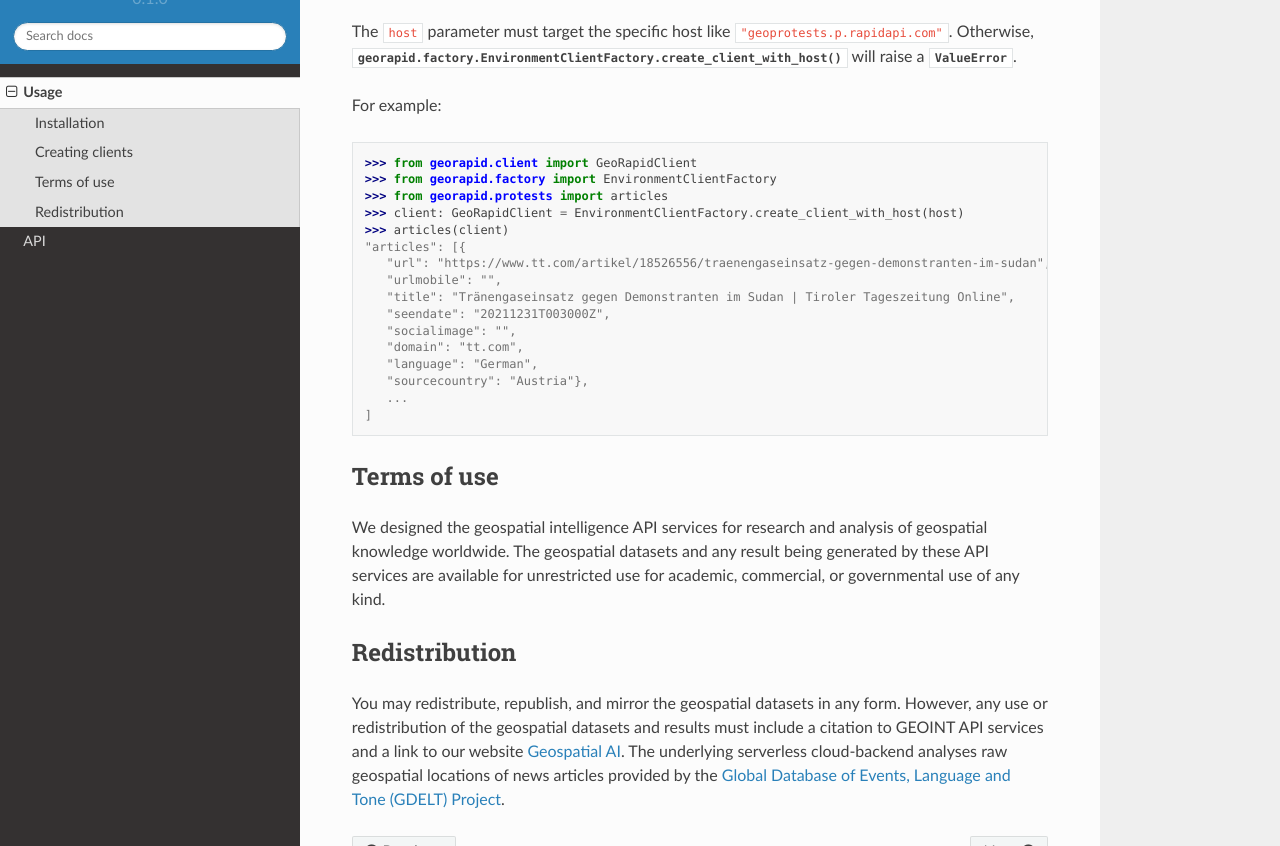
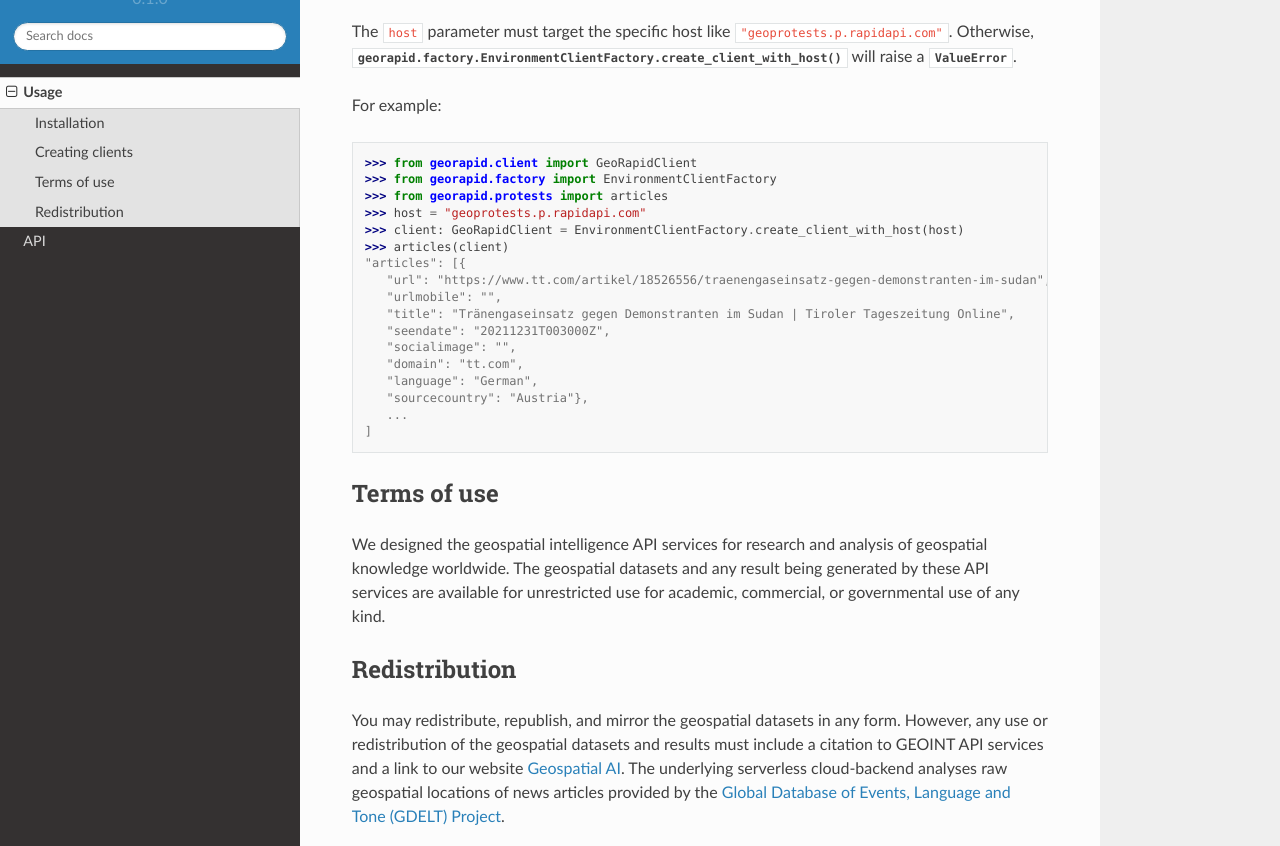
Before and after one commit to Geospatial-AI-DE/georapid-py, a Sphinx documentation site: the page built from docs/source/usage.rst, in a window 1280 px wide and 900 px high, scrolled down 581 px, cut to the strip 54-900 px from the top of the window. Built offline with Sphinx 7.4.7 and the Read the Docs theme 2.0.0, drawn with Linux system fonts in a browser that asks for light colours.

Commit message:
#2 :books: Modified usage

```diff
--- a/docs/source/protests.rst
+++ b/docs/source/protests.rst
@@ -17,6 +17,7 @@ The serverless functions save these geospatial features for the last 90 days and
 Without specifying a date, we have to calculate the geospatial features of the last 24 hours on-the-fly.
 
 .. image:: https://geospatial-ai.de/wp-content/uploads/2022/03/148703806-071bbb42-59c7-4cb8-aa42-cb08814db5df.png
+Aggregated broadcasted news
 
 .. automodule:: georapid.protests
     :members:
--- a/docs/source/usage.rst
+++ b/docs/source/usage.rst
@@ -32,6 +32,7 @@ For example:
 >>> from georapid.client import GeoRapidClient
 >>> from georapid.factory import EnvironmentClientFactory
 >>> from georapid.protests import articles
+>>> host = "geoprotests.p.rapidapi.com"
 >>> client: GeoRapidClient = EnvironmentClientFactory.create_client_with_host(host)
 >>> articles(client)
 "articles": [{
```
